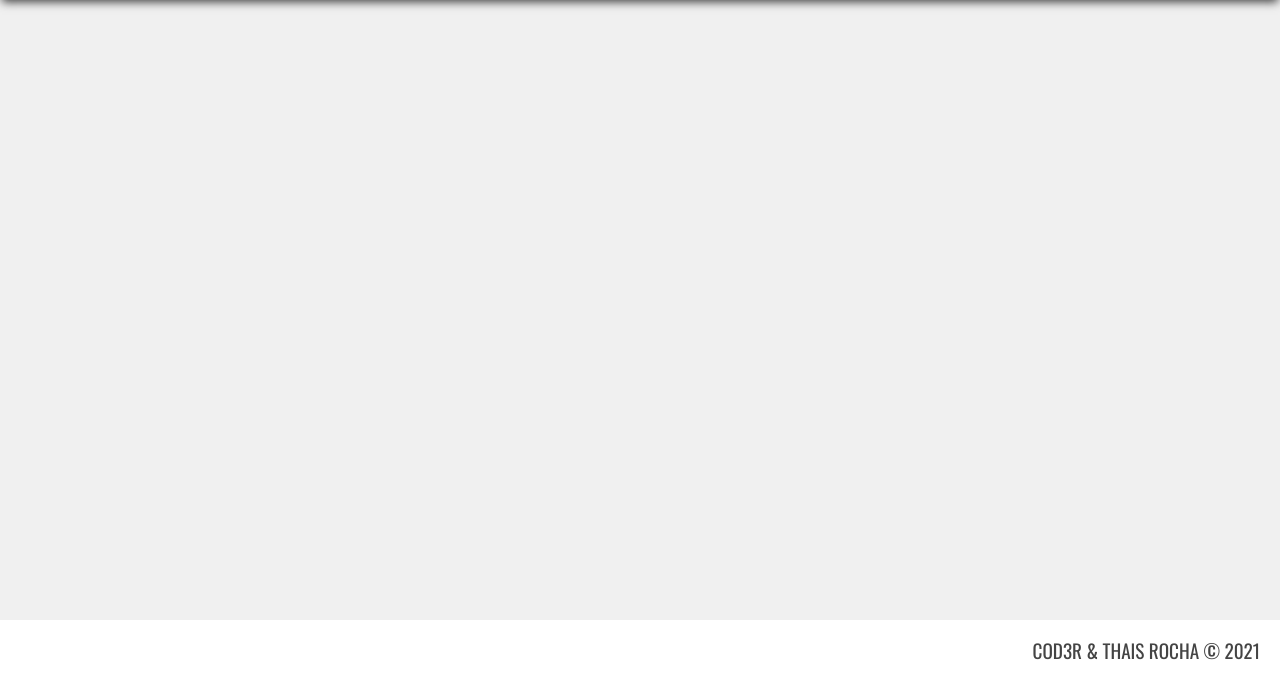
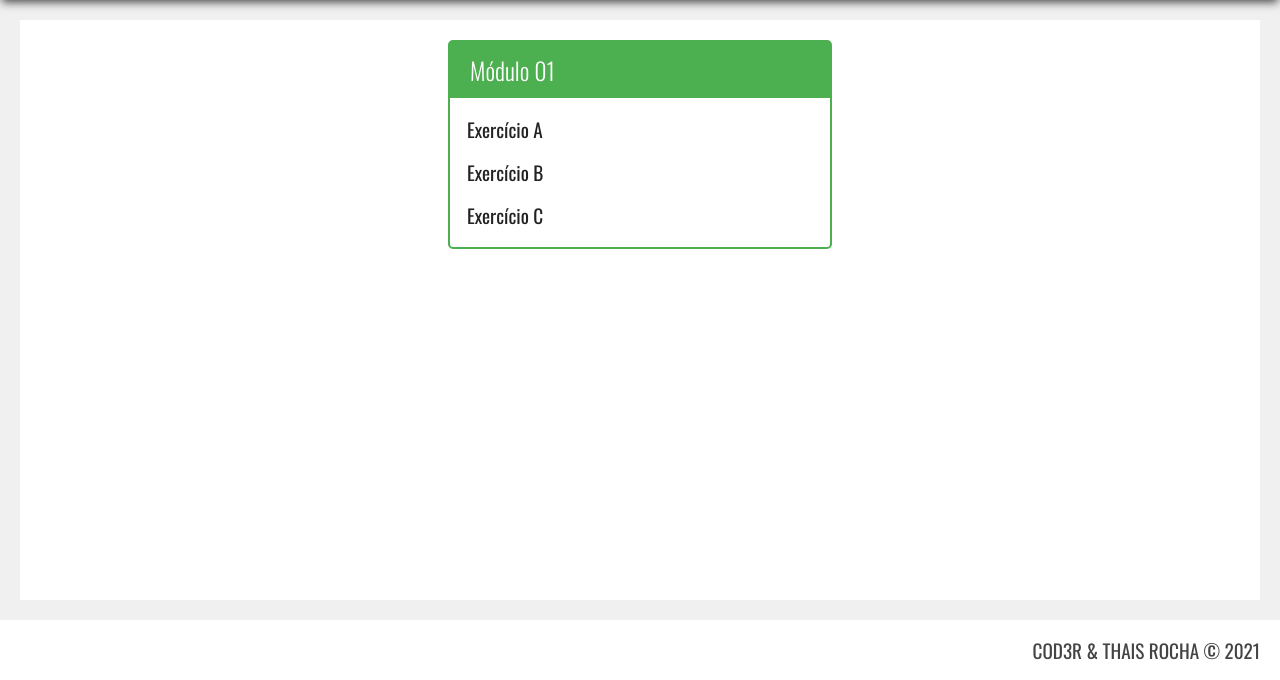
Before and after one commit to ThataRocha/curso-PHP, a PHP site: page / in a window 1280 px wide. Shown: the part 120-800 px from the top of the page. Run offline with PHP 8.4, Linux system fonts and the light colour scheme.

Commit message:
Conteúdo
Conteúdo dos exercícios, modificando  o formato dos arquivos de HTML para PHP.

```diff
--- a/index.html
+++ b/index.php
@@ -15,10 +15,21 @@
         <h2>Índice dos Exercícios</h2>
     </header>
     <main class="principal">
-
+        <div class="conteudo">
+            <div class="modulos">
+                <div class="modulo verde">
+                    <h3>Módulo 01</h3>
+                    <ul>
+                        <li> <a href="#" >Exercício A</a></li>
+                        <li> <a href="#" >Exercício B</a></li>
+                        <li> <a href="#" >Exercício C</a></li>
+                    </ul>
+                </div>
+            </div>
+        </div>
     </main>
     <footer class="rodape">
-        <p> COD3R & Thais Rocha &copy 2021</p>
+        <p> COD3R & Thais Rocha &copy <?= date('Y');?> </p>
     </footer>
 </body>
 </html>
--- a/recursos/css/estilo.css
+++ b/recursos/css/estilo.css
@@ -46,6 +46,14 @@ body{
     background-color: #f0f0f0;
     padding: 20px;
 }
+.conteudo{
+    position: relative;
+    height: 100%;
+    overflow-y: scroll;
+    background-color: #fff;
+    padding: 20px;
+    box-shadow: 0px 0px 25px 0ox rgba(0,0,0,0.2);
+}
 .rodape{
     grid-area: rodape;
     background-color: #fff;
@@ -57,3 +65,67 @@ body{
     color: #444;
     text-transform: uppercase;
 }
+.modulos{
+    display: flex;
+    flex-wrap: wrap;
+    justify-content: space-around;
+}
+
+.modulo{
+    flex-basis: 32%; /*Quanto de tamanho este elemento ocupa na tela*/
+    margin-bottom: 20px;
+    border-radius: 5px;
+}
+.modulo>h3{
+    margin: 0px;
+    color: #fff;
+    font-weight: 300;
+    font-size: 1.5rem;
+    padding: 10px 20px;
+    background-color: #1867c0;
+}
+.modulo > ul{
+    margin: 0px;
+    padding: 10px;
+    list-style: none;
+}
+.modulo > ul >li{
+    padding: 7px;
+    font-size: 1.2rem;
+    cursor: pointer;
+}
+.modulo > ul > li > a{
+    display: flex;
+    text-decoration: none;
+    color: #222;
+}
+.modulo > ul > li :hover{
+    background-color: #eee;
+}
+
+.modulo.verde  { border: 2px solid #4CAF50; }
+.modulo.verde > h3 { background-color: #4CAF50;}
+
+.modulo.vermelho { border: 2px solid #f44336; }
+.modulo.vermelho > h3 { background-color: #f44336;}
+
+.modulo.azul { border: 2px solid #2196f3; }
+.modulo.azul > h3 { background-color: #2196f3;}
+
+.modulo.roxo { border: 2px solid #9c27b0; }
+.modulo.roxo > h3 { background-color: #9c27b0;}
+
+.modulo.laranja { border: 2px solid #ff9800; }
+.modulo.laranja > h3 { background-color: #ff9800;}
+
+.modulo.verde-escuro { border: 2px solid #1b5e20; }
+.modulo.verde-escuro > h3 { background-color: #1b5e20;}
+
+.modulo.vermelho-escuro { border: 2px solid #b71c1c; }
+.modulo.vermelho-escuro > h3 { background-color: #b71c1c;}
+
+.modulo.azul-escuro{ border: 2px solid #0d47a1; }
+.modulo.azul-escuro > h3 { background-color: #0d47a1;}
+
+.modulo.roxo-escuro { border: 2px solid #4a148c; }
+.modulo.roxo-escuro > h3 { background-color: #4a148c;}
```
